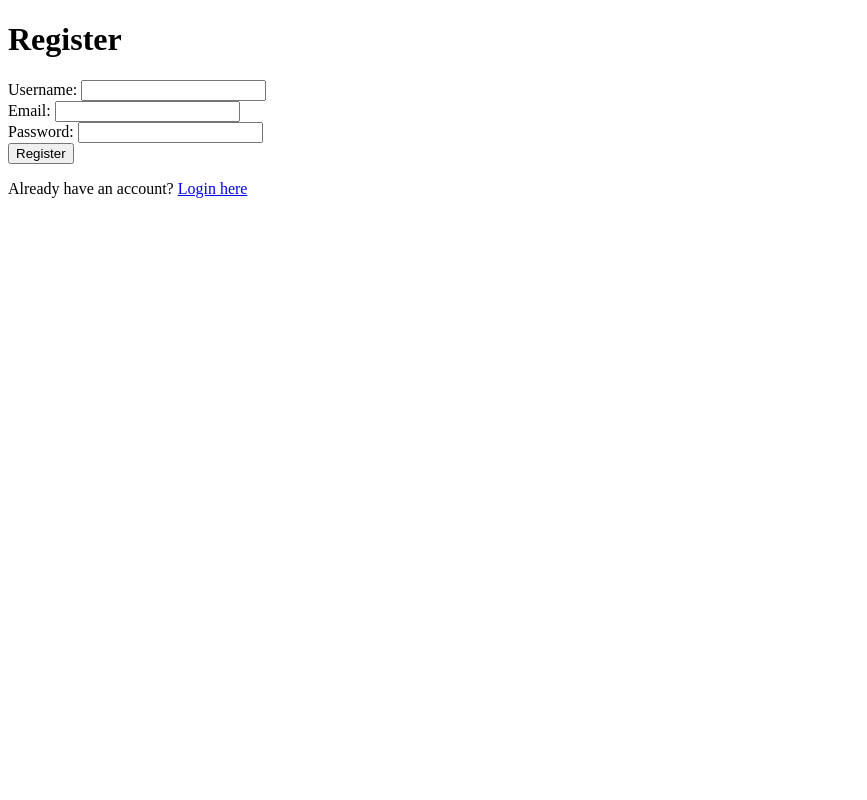
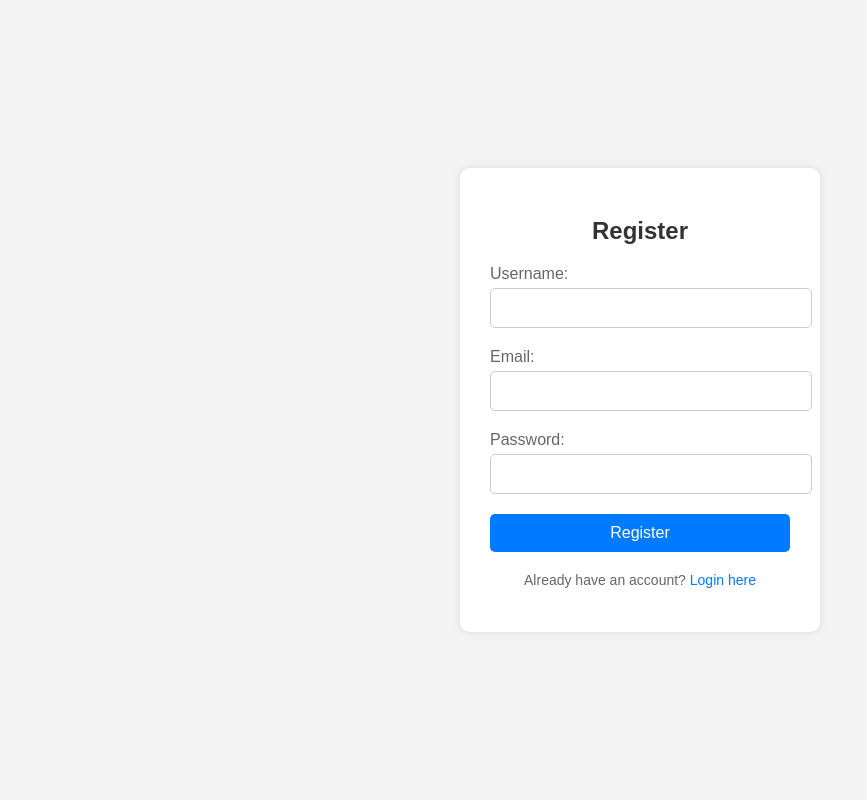
Before and after one commit to MarijaTrajanoska/teachers-app, a Flask app: page /register in a window 1280 px wide. Shown: the whole page, without its empty margins (0-867 px from the left). Run offline with Flask 3, Linux system fonts and the light colour scheme.

Commit message:
Update register.html

```diff
--- a/templates/register.html
+++ b/templates/register.html
@@ -4,21 +4,102 @@
     <meta charset="UTF-8">
     <meta name="viewport" content="width=device-width, initial-scale=1.0">
     <title>Register</title>
+    <style>
+        body {
+            font-family: Arial, sans-serif;
+            background-color: #f4f4f4;
+            margin: 0;
+            padding: 0;
+            display: flex;
+            justify-content: center;
+            align-items: center;
+            height: 100vh;
+        }
+
+        .container {
+            background-color: #fff;
+            padding: 30px;
+            border-radius: 10px;
+            box-shadow: 0px 0px 10px rgba(0, 0, 0, 0.1);
+            width: 300px;
+            text-align: center;
+        }
+
+        .title {
+            margin-bottom: 20px;
+            font-size: 24px;
+            color: #333;
+        }
+
+        .input-group {
+            margin-bottom: 20px;
+            text-align: left;
+        }
+
+        .input-group label {
+            display: block;
+            margin-bottom: 5px;
+            color: #666;
+        }
+
+        .input-group input {
+            width: 100%;
+            padding: 10px;
+            border: 1px solid #ccc;
+            border-radius: 5px;
+            font-size: 16px;
+        }
+
+        .input-group input[type="submit"] {
+            background-color: #007bff;
+            color: white;
+            border: none;
+            cursor: pointer;
+        }
+
+        .input-group input[type="submit"]:hover {
+            background-color: #0056b3;
+        }
+
+        .error {
+            color: red;
+            margin-bottom: 15px;
+        }
+
+        .bottom-text {
+            margin-top: 20px;
+            font-size: 14px;
+            color: #666;
+        }
+
+        .bottom-text a {
+            color: #007bff;
+            text-decoration: none;
+        }
+
+    </style>
 </head>
 <body>
-    <h1>Register</h1>
+    <div class="container">
+        <h2 class="title">Register</h2>
         <form action="{{ url_for('register') }}" method="post">
+            <div class="input-group">
                 <label for="username">Username:</label>
                 <input type="text" id="username" name="username" required>
-        <br>
+            </div>
+            <div class="input-group">
                 <label for="email">Email:</label>
                 <input type="email" id="email" name="email" required>
-        <br>
+            </div>
+            <div class="input-group">
                 <label for="password">Password:</label>
                 <input type="password" id="password" name="password" required>
-        <br>
+            </div>
+            <div class="input-group">
                 <input type="submit" value="Register">
+            </div>
         </form>
-    <p>Already have an account? <a href="{{ url_for('login') }}">Login here</a></p>
+        <p class="bottom-text">Already have an account? <a href="{{ url_for('login') }}">Login here</a></p>
+    </div>
 </body>
 </html>
```
Lines whose indentation alone changed are shown as unchanged.
